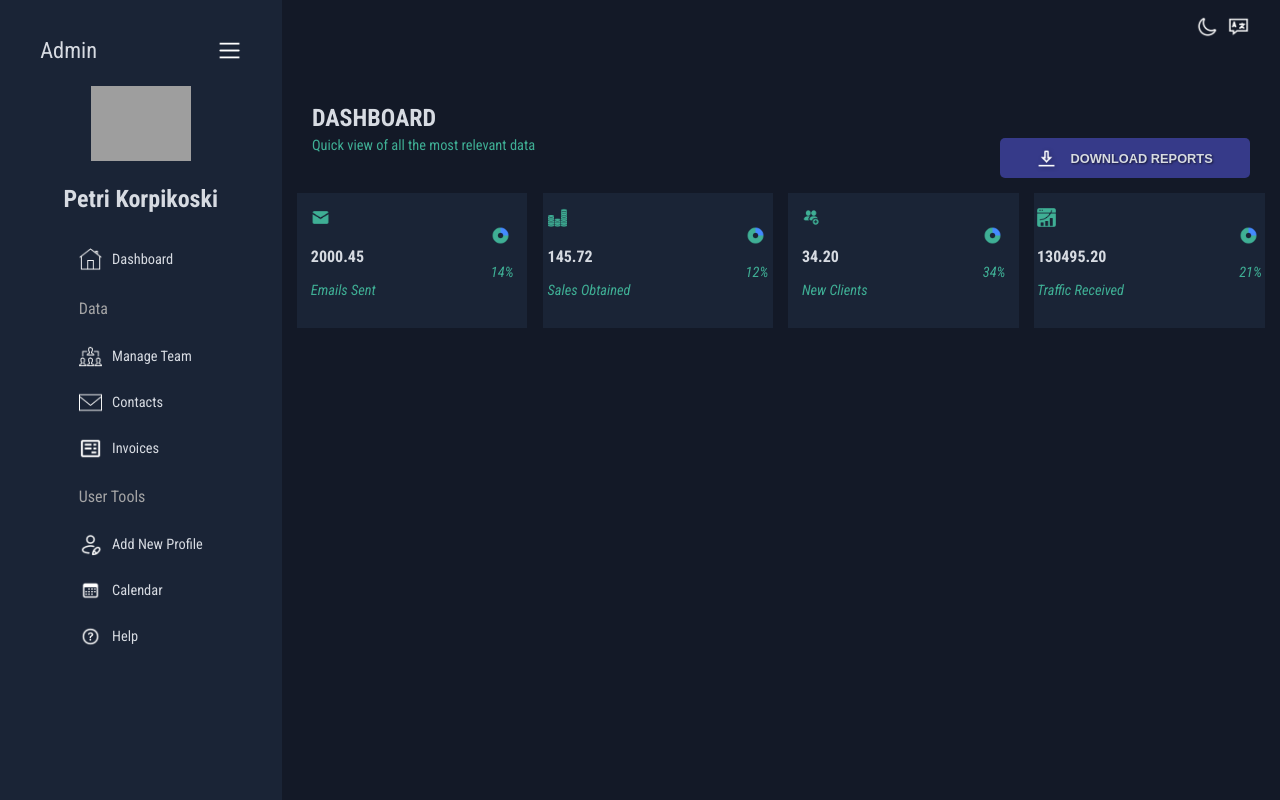
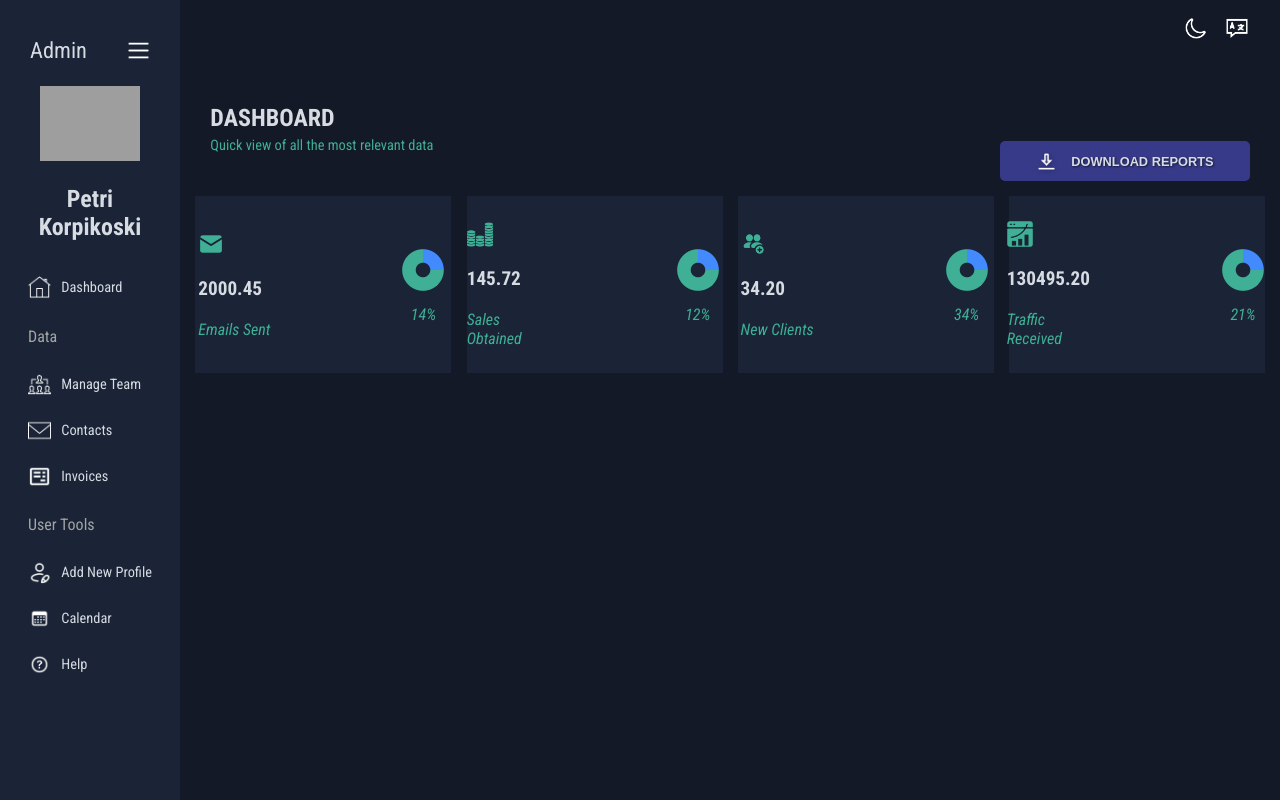
Before and after one commit to PetriK93/SQLytics, a React (Vite) app in the folder client/: page / in a window 1280 px wide. Built offline with nearby package versions, Linux system fonts and the light colour scheme; grey boxes are pictures that could not be loaded.

Commit message:
Adjusted the main content's layout

```diff
--- a/client/src/components/SummaryCard/SummaryCard.jsx
+++ b/client/src/components/SummaryCard/SummaryCard.jsx
@@ -3,12 +3,12 @@ import styles from "./SummaryCardStyles.module.css";
 function SummaryCard({ img, number, description, donut, percentage }) {
   return (
     <div className={styles.container}>
-      <div className={styles.verticalWrapper}>
+      <div className={styles.verticalWrapperLeft}>
         <img src={img} className={styles.icon} />
         <p className={styles.amount}>{number}</p>
         <p className={styles.description}>{description}</p>
       </div>
-      <div className={styles.verticalWrapper}>
+      <div className={styles.verticalWrapperRight}>
         <img src={donut} className={styles.donut} />
         <p className={styles.percentage}>{percentage}</p>
       </div>
--- a/client/src/components/SummaryCard/SummaryCardStyles.module.css
+++ b/client/src/components/SummaryCard/SummaryCardStyles.module.css
@@ -6,40 +6,60 @@
   align-items: center;
   padding: 15px 0 15px 0;
   background-color: var(--color-container);
-  width: 18vw;
+  width: 20vw;
 }
 
-.verticalWrapper {
+.verticalWrapperLeft {
+  display: flex;
   flex-direction: column;
-  gap: 5px;
+  padding-top: 10px;
+  padding-bottom: 10px;
+  gap: 20px;
+}
+
+.verticalWrapperLeft p {
+  margin: 0;
 }
 
 .icon {
-  width: 19px;
-  height: 19px;
+  width: 26px;
+  height: 26px;
   background: transparent;
 }
 
 .amount {
   color: var(--color-text);
-  font-size: 1rem;
+  font-size: 1.2rem;
   font-weight: bold;
 }
 
 .description {
   color: var(--color-secondary-text);
-  font-size: 0.9rem;
+  font-size: 1rem;
   font-style: italic;
 }
 
+.verticalWrapperRight {
+  display: flex;
+  flex-direction: column;
+  padding-top: 10px;
+  padding-bottom: 10px;
+  gap: 10px;
+}
+
+.verticalWrapperRight p {
+  margin: 0;
+}
+
 .donut {
-  width: 19px;
-  height: 19px;
+  width: 50px;
+  height: 50px;
   background: transparent;
 }
 
 .percentage {
   color: var(--color-secondary-text);
-  font-size: 0.9rem;
+  font-size: 1rem;
   font-style: italic;
+  text-align: center;
 }
--- a/client/src/components/WelcomeMessage/WelcomeMessageStyles.module.css
+++ b/client/src/components/WelcomeMessage/WelcomeMessageStyles.module.css
@@ -2,7 +2,9 @@
   display: flex;
   flex-direction: row;
   justify-content: space-between;
-  padding: 15px;
+  padding-left: 15px;
+  padding-right: 15px;
+  padding-bottom: 15px;
   width: 100%;
   height: auto;
 }
@@ -64,13 +66,13 @@
 .horizontalWrapperRight {
   display: flex;
   flex-direction: row;
-  gap: 8px;
+  gap: 15px;
   justify-content: flex-end;
 }
 
 .icon {
-  width: 23px;
-  height: 23px;
+  width: 26px;
+  height: 26px;
   cursor: pointer;
 }
 
--- a/client/src/pages/Dashboard/DashboardStyles.module.css
+++ b/client/src/pages/Dashboard/DashboardStyles.module.css
@@ -3,12 +3,13 @@
   flex-direction: row;
   background-color: var(--color-bg);
   color: var(--color-text);
-  gap: 1.2vw;
 }
 
 .mainContent {
   display: flex;
   flex-direction: column;
+  width: auto;
+  padding: 1.2vw;
 }
 
 .horizontalWrapper {
```
